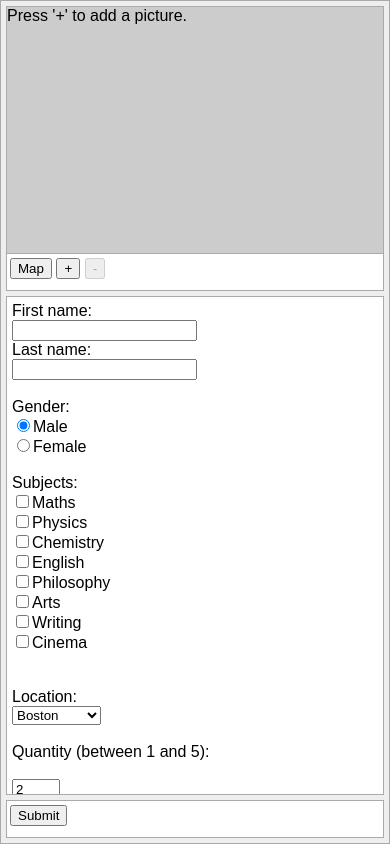
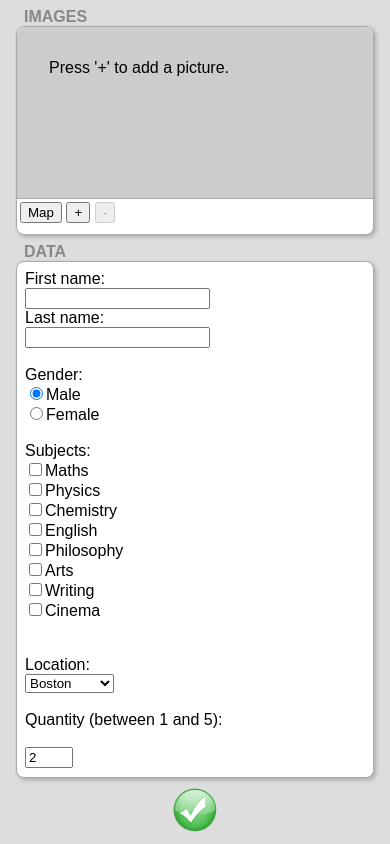
Before and after one commit to BoraE/Kolekt, a website: page public/index.html in a window 390 px wide. Drawn offline with Linux system fonts and the light colour scheme.

Commit message:
Better mobile layout

```diff
--- a/public/index.html
+++ b/public/index.html
@@ -12,9 +12,10 @@
   </head>
 
   <body>
-    <section id="top">
-      <div id="map" class="hide">
-      </div>
+    <main>
+      <h1>Images</h1>
+      <section class="image-selection">
+        <div id="map" class="hide"></div>
         <div id="images" class="disabled">
           <div id="banner">Press '+' to add a picture.</div>
         </div>
@@ -25,9 +26,9 @@
         </div>
       </section>
 
-    <section id="middle">
-      <div class="container">
-        <form>
+      <h1>Data</h1>
+      <section class="data-entry">
+        <form class="form">
           <label for="first_name">First name:</label><br>
           <input type="text" id="first_name" name="first_name">
           <br>
@@ -64,19 +65,14 @@
           <input type="number" id="quantity" name="quantity" length="5" value="2" min="1" max="5">
           <br><br>
         </form>
-      </div>
       </section>
 
-    <section id="bottom">
-      <div class="buttons">
+      <section class="data-submit">
         <input type="file" accept="image/*">
-        <button id="send">Submit</button>
-      </div>
+        <div id="send"></div>
       </section>
+    </main>
 
     <script src="index.js"></script>
-    <!--
-    <script async defer src="https://maps.googleapis.com/maps/api/js?key=AIzaSyBdwzCUUi-pj8QDKNgd234Fo598yw4kCBg&callback=initMap"></script>
-    -->
   </body>
 </html>
--- a/public/resets.css
+++ b/public/resets.css
@@ -1,6 +1,6 @@
 /* CSS resets */
-html, body, section, div, span, p, form, label, img,
-figure, nav, section, header, article, footer {
+html, body, header, main, footer, nav, section, article, figure,
+figurecaption, div, span, p, form, label, img, h1 {
     border: 0;
     margin: 0;
     padding: 0;
--- a/public/styles.css
+++ b/public/styles.css
@@ -1,39 +1,50 @@
 @import './resets.css';
 
-/* Page styles */
 body {
-    background-color: #eeeeee;
-    border: 1px solid #aaa;
+    background-color: #DDD;
     font-family: sans-serif;
 }
 
-#top, #middle, #bottom {
-    background-color: white;
-    border: 1px solid #aaa;
-    margin: 5px;
+main {
+    height: 100%;
+    padding: 0.5em 1em 0 1em;
 }
 
-#top {
-    height: calc(35% - 10px);
-    position: relative;
- }
-
-#middle {
-    height: calc(65% - 5px - 2.2em - 8px);
-    overflow: auto;
+h1 {
+    color: #888;
+    font-size: 1em;
+    font-weight: bold;
+    margin-left: 0.5em;
+    text-transform: uppercase;
 }
 
-#bottom {
-    height: calc(2.2em + 3px);
+.image-selection {
+    background-color: #FFF;
+    border-radius: 0.5em;
+    border: 1px solid #AAA;
+    box-shadow: 2px 2px 4px #AAA;
+    height: 25%;
+    margin-bottom: 0.5em;
     position: relative;
- }
+}
 
-/* Top section */
 #images {
     height: calc(100% - 2.2em);
     border-bottom: 1px solid #aaa;
     overflow: auto;
     white-space: nowrap;
+    border-radius: 0.5em 0.5em 0 0;
+}
+
+img {
+    height: 95%;
+    padding-right: 2px;
+}
+
+#banner {
+    position: absolute;
+    margin: 2em;
+    width: auto;
 }
 
 .buttons {
@@ -44,23 +55,41 @@ body {
     height: 2.2em;
 }
 
-img {
-    height: 95%;
-    padding-right: 2px;
+.data-entry {
+    background-color: #FFF;
+    border-radius: 0.5em;
+    border: 1px solid #AAA;
+    box-shadow: 2px 2px 4px #AAA;
+    height: calc(75% - 6.5em - 6px);
+    padding: 0.5em;
 }
 
-#banner {
-    position: absolute;
-    margin: auto;
-    width: auto;
+.data-submit {
+    height: 4em;
+    padding: 0.5em;
 }
 
-/* Middle section */
-.container {
-    padding: 5px;
+#send {
+    border: none;
+    background-color: #DDD;
+    background-image: url("checkmark.png");
+    background-size: contain;
+    border-radius: 1.5em;
+    margin-left: calc(50% - 1.5em);
+    height: 3em;
+    width: 3em;
 }
 
-/* */
+#send:active {
+    border: 1px solid orange;
+    background-color: gray;
+}
+
+.form {
+    overflow: auto;
+    height: 100%;
+}
+
 .disabled {
     background-color: #ccc;
 }
```
Also changed, not shown: public/checkmark.png (added). Lines whose indentation alone changed are shown as unchanged.
